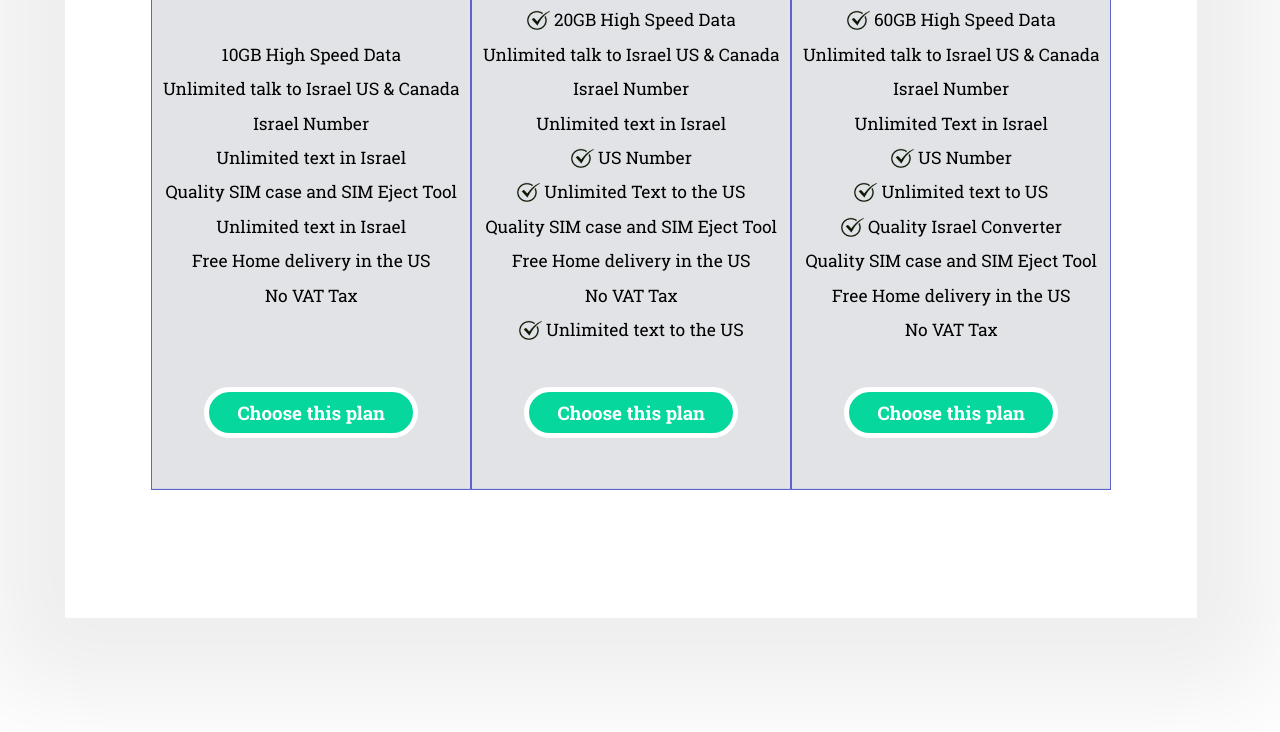
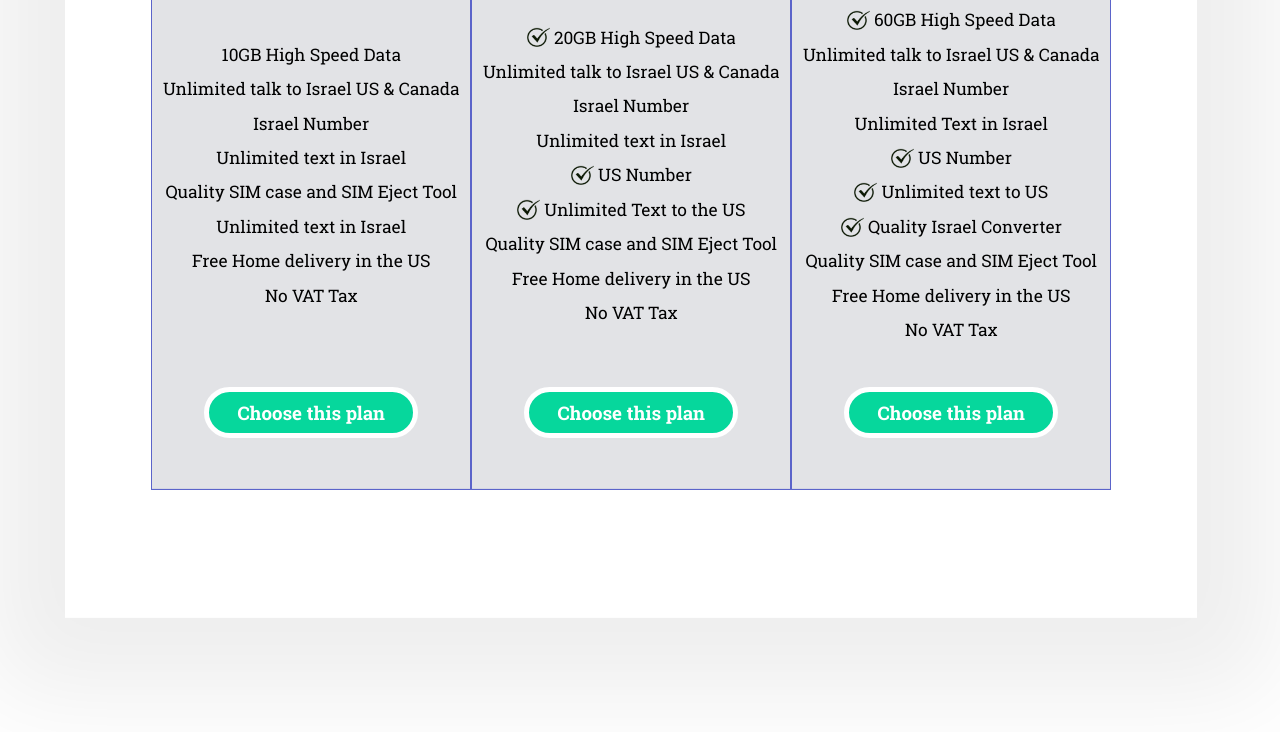
Before and after one commit to nikoladim123/israelUnlimited, a plain HTML site: page index.html in a window 1280 px wide. Shown: the part 1342-2074 px from the top of the page. Drawn offline with Linux system fonts and the light colour scheme.

Commit message:
plan box changes

```diff
--- a/index.html
+++ b/index.html
@@ -86,7 +86,6 @@
                   Quality SIM case and SIM Eject Tool<br>
                   Free Home delivery in the US<br>
                   No VAT Tax<br>
-                  <img class="checkMarkPlan" src="assets/images/checkMark.png" alt="aa"> Unlimited text to the US <br>
                  </p>
                   <button class="planButton" type="button" name="button">Choose this plan</button>
               </div>
```
